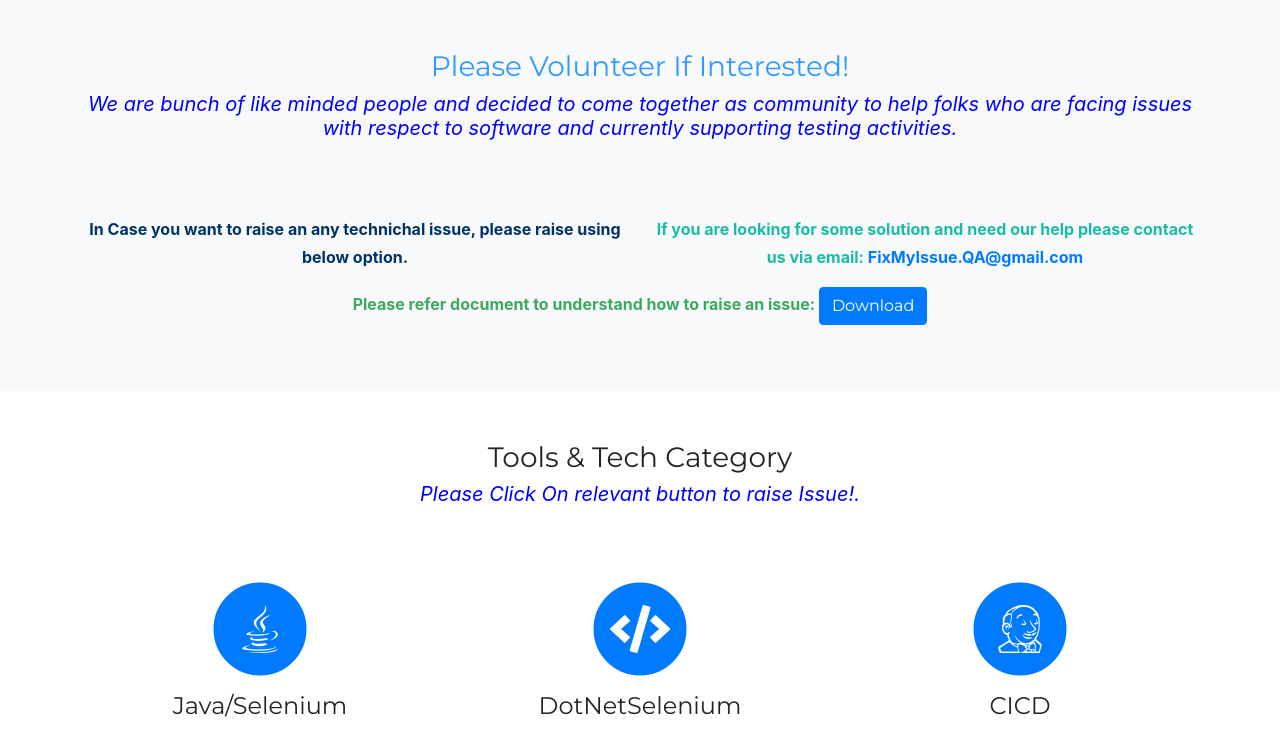
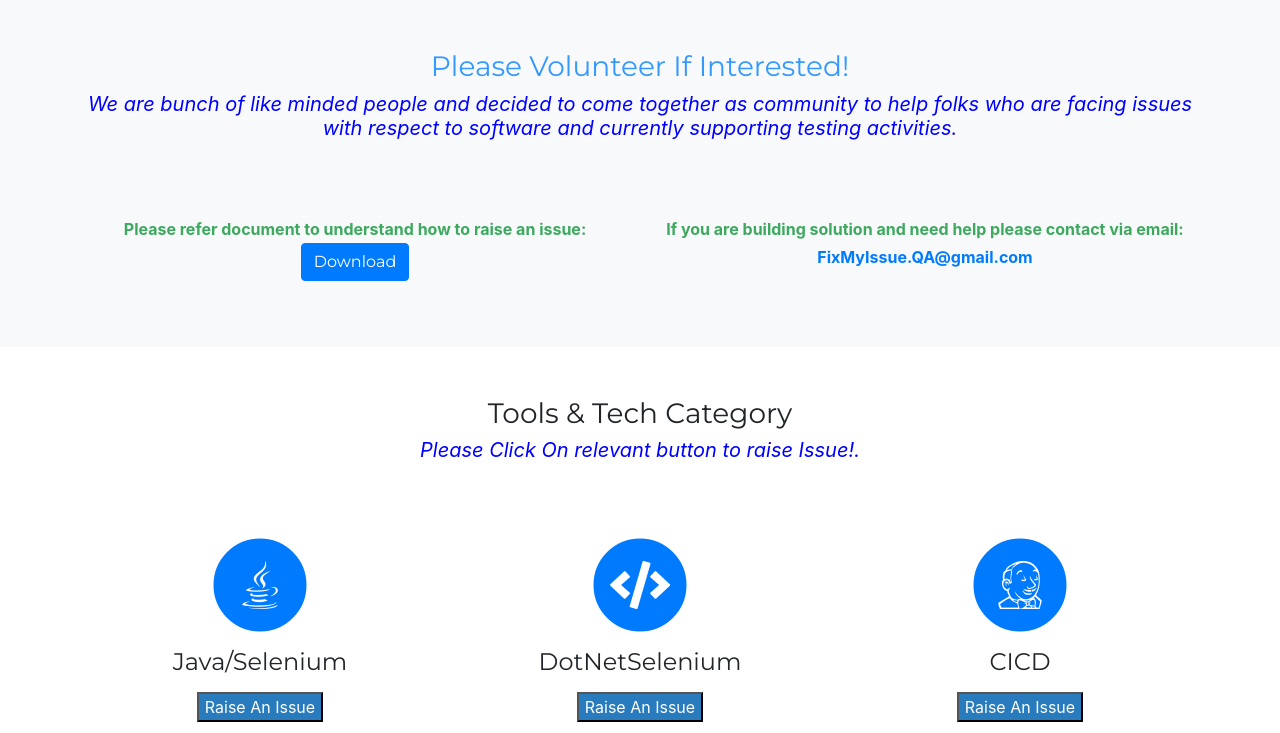
Before and after one commit to fixmyissue/FixMyIssue.github.io, a website with bundled scripts: page index.html in a window 1280 px wide. Shown: the top 733 px of the page. Built offline with nearby package versions, Linux system fonts and the light colour scheme; a web font is replaced by a local one.

Commit message:
Changes to UI and Build details.

```diff
--- a/index.html
+++ b/index.html
@@ -35,14 +35,13 @@
 		<h3 class="section-subheading" style="color:blue">We are bunch of like minded people and decided to come together as community to help folks who are facing issues with respect to software and currently supporting testing activities.</h3>
 		<div class="row">
         <div class="col-sm-6">
-		  <p><b style="color:#003366">In Case you want to raise an any technichal issue, please raise using below option.</b></p>
-        </div>
+		  <p><b style="color:#3ca95e">Please refer document to understand how to raise an issue: <td><a href="docs/instructionsToRaiseIssue.pdf" target="_blank" class="btn btn-primary">Download</a></td></b></p>
+         </div>
         <div class="col-sm-6">
-		  <p><b style="color:#19bda6">If you are looking for some solution and need our help please contact us via email: <a href="mailto:chaturvediankit1993@gmail.com" >FixMyIssue.QA@gmail.com</a></b></p>
+		  <p><b style="color:#3ca95e">If you are building solution and need help please contact via email: <a href="mailto:chaturvediankit1993@gmail.com" >FixMyIssue.QA@gmail.com</a></b></p>
         </div>
     	</div>
-		<p><b style="color:#3ca95e">Please refer document to understand how to raise an issue: <td><a href="docs/instructionsToRaiseIssue.pdf" target="_blank" class="btn btn-primary">Download</a></td></b></p>
-        </div>
+		</div>
       </div>
     </div>
   </section>
```
Also changed, not shown: package.json (+6 -6 lines).
